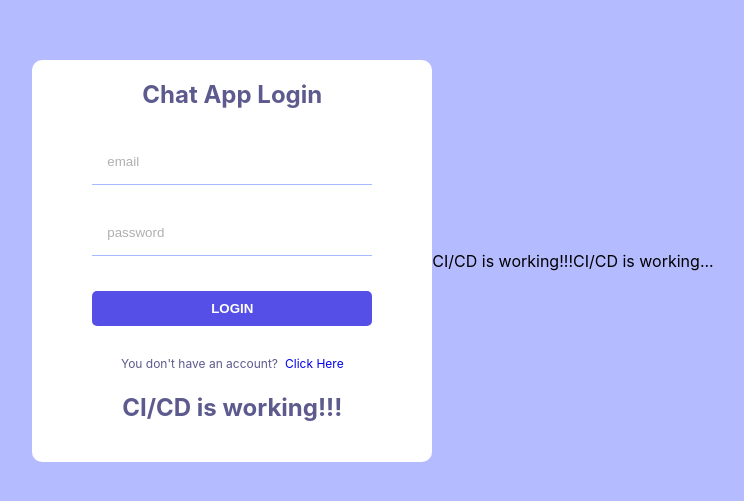
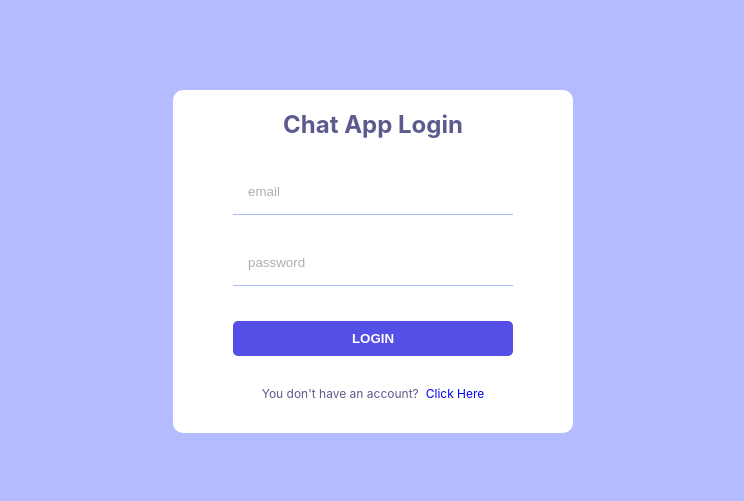
Before and after one commit to altarulas/chat-app, a React (Create React App) app: page / in a window 1280 px wide. Shown: the part 139-640 px from the top of the page, without its empty margins (267-1011 px from the left). Built offline with nearby package versions, Linux system fonts and the light colour scheme; no server answers.

Commit message:
commit: remove test span

```diff
--- a/src/Pages/Login.jsx
+++ b/src/Pages/Login.jsx
@@ -40,10 +40,7 @@ const Login = () => {
                     You don't have an account?
                     <Link to="/register" style={{ textDecoration: "none", marginLeft: "7px" }} >Click Here</Link>
                 </p>
-                <span className="logo">CI/CD is working!!!</span>
             </div>
-            <span className="logo">CI/CD is working!!!</span>
-            <span className="logo">CI/CD is working...</span>
         </div>
     );
 };
```
